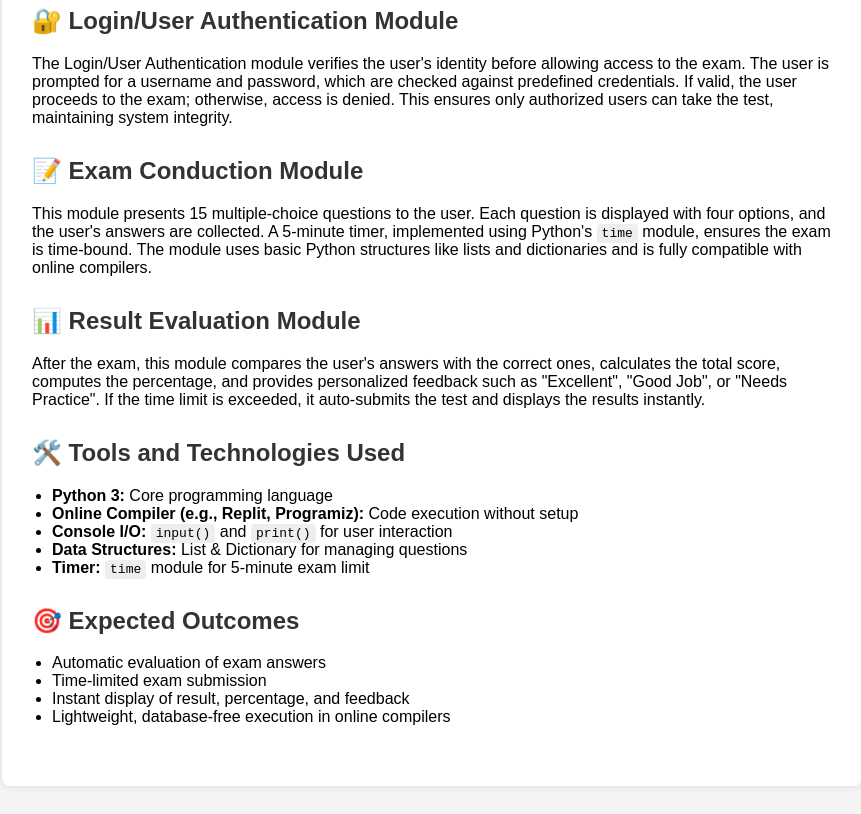
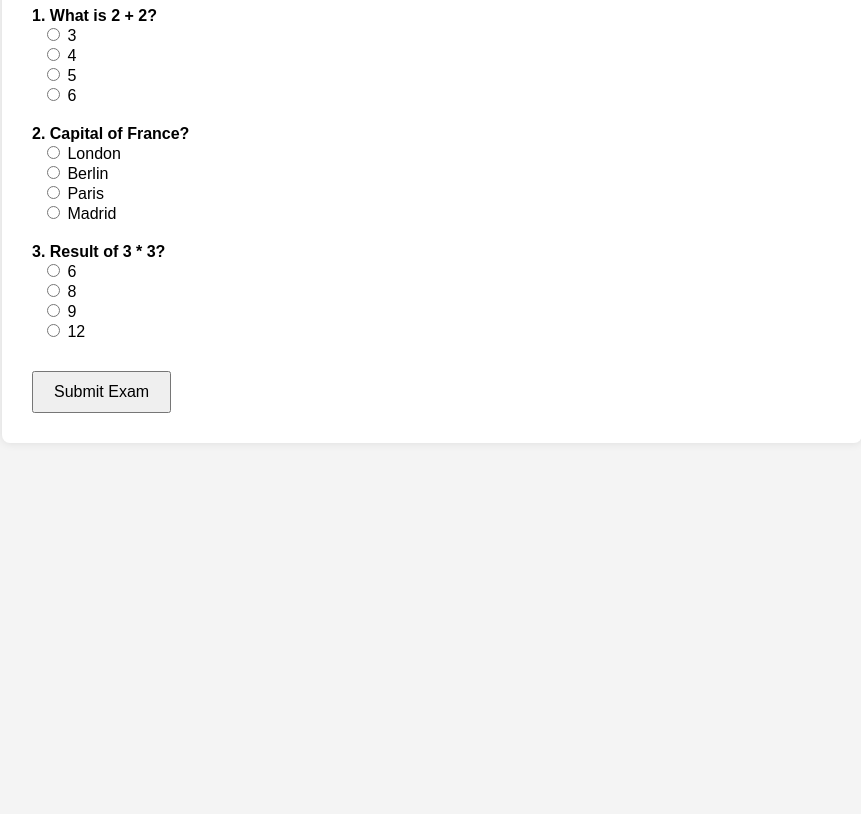
Before and after one commit to winston132/python_project, a plain HTML site: page index.html in a window 1280 px wide. Shown: the part 131-945 px from the top of the page, without its empty margins (208-1069 px from the left). After the commit the page ends 800 px from the top, so only its background shows below. Drawn offline with Linux system fonts and the light colour scheme.

Commit message:
Update index.html

```diff
--- a/index.html
+++ b/index.html
@@ -11,47 +11,59 @@
     .section { margin-bottom: 30px; }
     ul { padding-left: 20px; }
     code { background: #eee; padding: 2px 5px; border-radius: 4px; }
+    .question { margin-bottom: 20px; }
+    .options label { display: block; margin-left: 10px; }
+    button { padding: 10px 20px; font-size: 16px; margin-top: 10px; }
   </style>
 </head>
 <body>
   <div class="container">
-    <h1>Online Exam System with Auto-Grading</h1>
+    <h1>Online Exam with Auto-Grading</h1>
 
-    <div class="section">
-      <h2>🔐 Login/User Authentication Module</h2>
-      <p>The Login/User Authentication module verifies the user's identity before allowing access to the exam. The user is prompted for a username and password, which are checked against predefined credentials. If valid, the user proceeds to the exam; otherwise, access is denied. This ensures only authorized users can take the test, maintaining system integrity.</p>
-    </div>
+    <div id="exam"></div>
+    <button onclick="submitExam()">Submit Exam</button>
+    <div id="result"></div>
+  </div>
 
-    <div class="section">
-      <h2>📝 Exam Conduction Module</h2>
-      <p>This module presents 15 multiple-choice questions to the user. Each question is displayed with four options, and the user's answers are collected. A 5-minute timer, implemented using Python's <code>time</code> module, ensures the exam is time-bound. The module uses basic Python structures like lists and dictionaries and is fully compatible with online compilers.</p>
-    </div>
+  <script>
+    const questions = [
+      { q: "What is 2 + 2?", options: ["3", "4", "5", "6"], answer: "4" },
+      { q: "Capital of France?", options: ["London", "Berlin", "Paris", "Madrid"], answer: "Paris" },
+      { q: "Result of 3 * 3?", options: ["6", "8", "9", "12"], answer: "9" }
+    ];
 
-    <div class="section">
-      <h2>📊 Result Evaluation Module</h2>
-      <p>After the exam, this module compares the user's answers with the correct ones, calculates the total score, computes the percentage, and provides personalized feedback such as "Excellent", "Good Job", or "Needs Practice". If the time limit is exceeded, it auto-submits the test and displays the results instantly.</p>
-    </div>
+    const examContainer = document.getElementById("exam");
+    questions.forEach((item, index) => {
+      const div = document.createElement("div");
+      div.className = "question";
+      div.innerHTML = `<strong>${index + 1}. ${item.q}</strong>`;
+      item.options.forEach(option => {
+        div.innerHTML += `<div class="options"><label><input type="radio" name="q${index}" value="${option}"> ${option}</label></div>`;
+      });
+      examContainer.appendChild(div);
+    });
 
-    <div class="section">
-      <h2>🛠️ Tools and Technologies Used</h2>
-      <ul>
-        <li><strong>Python 3:</strong> Core programming language</li>
-        <li><strong>Online Compiler (e.g., Replit, Programiz):</strong> Code execution without setup</li>
-        <li><strong>Console I/O:</strong> <code>input()</code> and <code>print()</code> for user interaction</li>
-        <li><strong>Data Structures:</strong> List & Dictionary for managing questions</li>
-        <li><strong>Timer:</strong> <code>time</code> module for 5-minute exam limit</li>
-      </ul>
-    </div>
+    function submitExam() {
+      let score = 0;
+      questions.forEach((item, index) => {
+        const selected = document.querySelector(`input[name='q${index}']:checked`);
+        if (selected && selected.value === item.answer) {
+          score++;
+        }
+      });
+      const percentage = (score / questions.length) * 100;
+      let feedback = "Needs Practice.";
+      if (percentage === 100) feedback = "Excellent Work!";
+      else if (percentage >= 70) feedback = "Good Job!";
+      else if (percentage >= 50) feedback = "Fair Attempt.";
 
-    <div class="section">
-      <h2>🎯 Expected Outcomes</h2>
-      <ul>
-        <li>Automatic evaluation of exam answers</li>
-        <li>Time-limited exam submission</li>
-        <li>Instant display of result, percentage, and feedback</li>
-        <li>Lightweight, database-free execution in online compilers</li>
-      </ul>
-    </div>
-  </div>
+      document.getElementById("result").innerHTML = `
+        <h2>Result:</h2>
+        <p>Score: ${score} / ${questions.length}</p>
+        <p>Percentage: ${percentage.toFixed(2)}%</p>
+        <p><strong>${feedback}</strong></p>
+      `;
+    }
+  </script>
 </body>
 </html>
```
